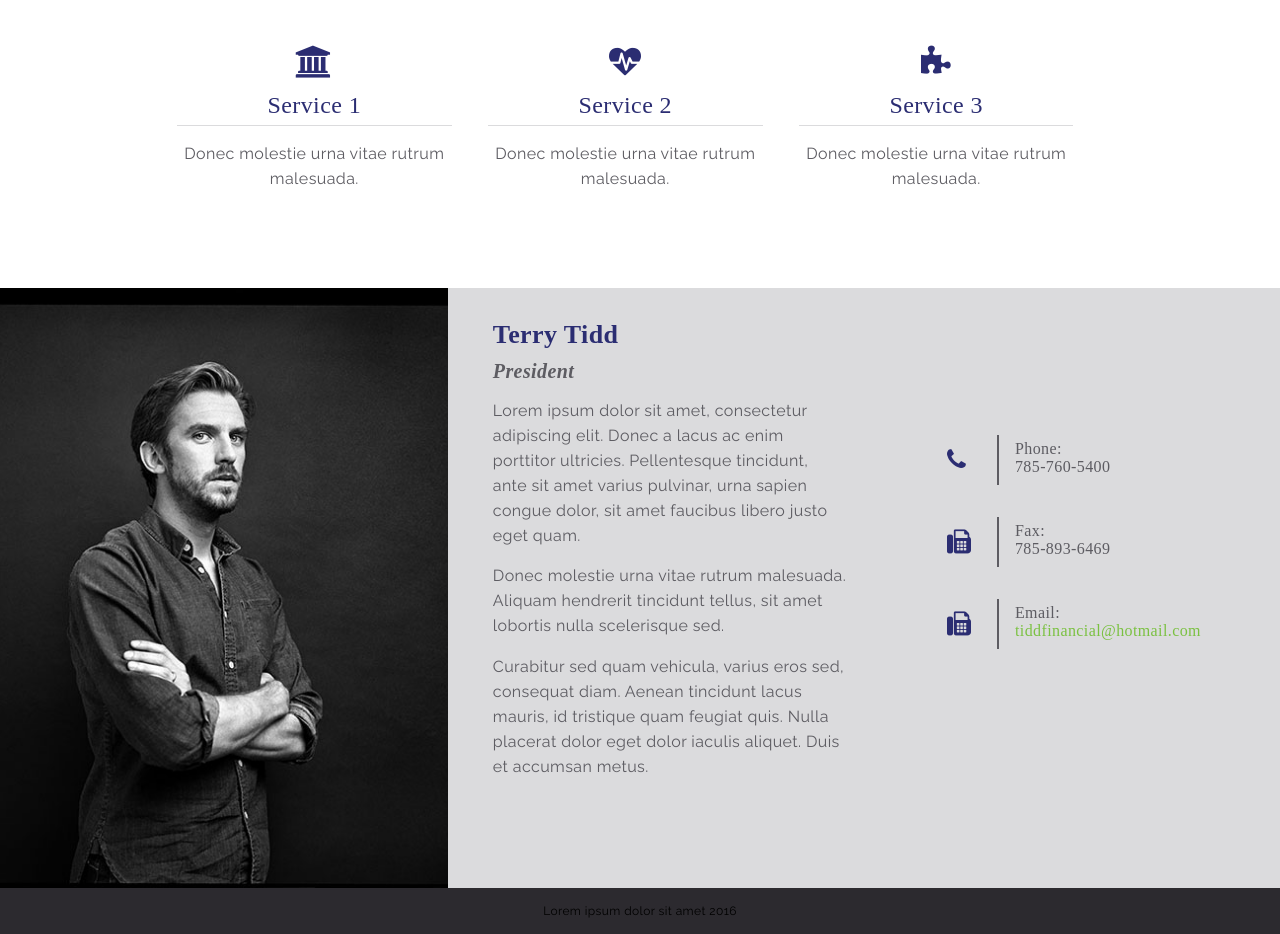
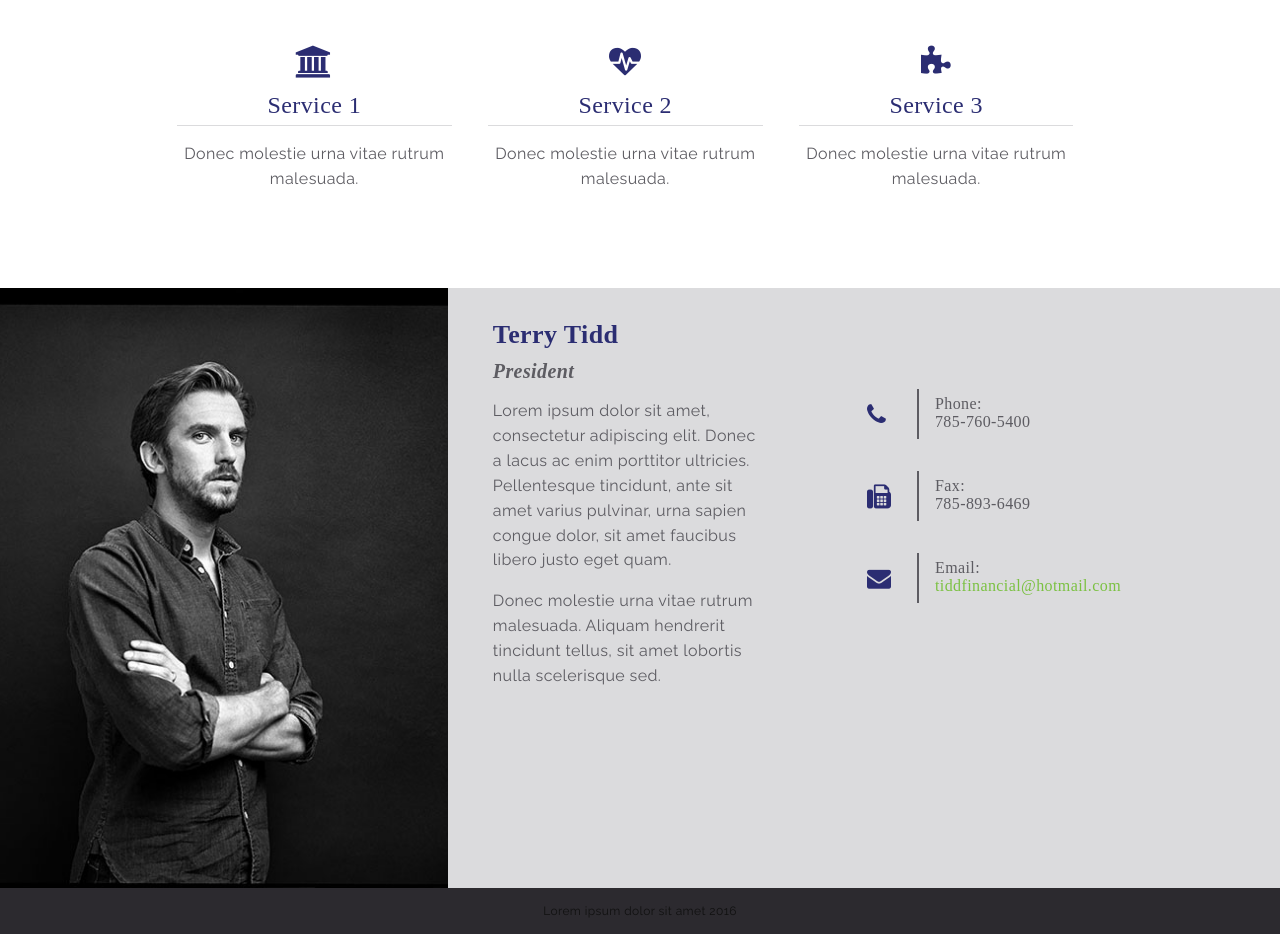
Before and after one commit to jjbert18/tidd-financial, a Jekyll site: the page built from index.html, in a window 1280 px wide, cut to the strip 354-1288 px from the top of the page. Built offline with Jekyll 4.4.1, drawn with Linux system fonts in a browser that asks for light colours; nearby versions of some CDN libraries.

Commit message:
file rename and minor placeholder content tweaks

```diff
--- a/_sass/components/about/_about.scss
+++ b/_sass/components/about/_about.scss
@@ -21,6 +21,7 @@
 
 .about-me__description {
     padding: 1em;
+    padding-right: 14%;
     position: relative;
     float: right;
     width: 64%;
--- a/_sass/components/header/_menu.scss
+++ b/_sass/components/header/_menu.scss
@@ -1,5 +1,5 @@
 .main-menu {
-    background-color: rgba($white, .9);
+    background-color: rgba($white, .8);
     display: block;
     position: relative;
     width: 100%;
@@ -30,7 +30,7 @@
     vertical-align: -0.3em;
 
     &:hover {
-        border-bottom-color: $gray-light;
+        border-bottom-color: rgba($gray-mid, .3);
         color: $green-bright;
     }
 }
--- a/_sass/global.scss
+++ b/_sass/global.scss
@@ -1,12 +1,6 @@
 /*
  * global.scss
  */
- @import 'vars/vars';
- @import "mixins/mixins";
- @import "typography";
- @import "layout";
- @import "components/components";
-
 *,
 *:before,
 *:after {
--- /dev/null
+++ b/_sass/styles.scss
@@ -0,0 +1,6 @@
+@import 'variables/variables';
+@import "mixins/mixins";
+@import "typography";
+@import "global";
+@import "layout";
+@import "components/components";
--- a/_sass/vars/_colors.scss
+++ b/_sass/variables/_colors.scss
@@ -5,4 +5,4 @@ $gray-light: #DBDBDD;
 $blue-bright: #2B2D72;
 $blue-dark: #131633;
 $green-bright: #7BC142;
-$black: #000000;
+$black: #111111;
--- /dev/null
+++ b/_sass/variables/variables.scss
@@ -0,0 +1,3 @@
+@import "colors";
+@import "sizing";
+@import "type";
--- a/_sass/vars/vars.scss
+++ /dev/null
@@ -1,3 +0,0 @@
-@import "vars/colors";
-@import "vars/sizing";
-@import "vars/type";
--- a/css/styles.scss
+++ b/css/styles.scss
@@ -3,4 +3,4 @@
 ---
 
 // Imports
-@import "global";
+@import "styles";
--- a/index.html
+++ b/index.html
@@ -55,8 +55,6 @@ title: Tidd Financial
                 <p>Lorem ipsum dolor sit amet, consectetur adipiscing elit. Donec a lacus ac enim porttitor ultricies. Pellentesque tincidunt, ante sit amet varius pulvinar, urna sapien congue dolor, sit amet faucibus libero justo eget quam. </p>
 
                 <p>Donec molestie urna vitae rutrum malesuada. Aliquam hendrerit tincidunt tellus, sit amet lobortis nulla scelerisque sed. </p>
-
-                <p>Curabitur sed quam vehicula, varius eros sed, consequat diam. Aenean tincidunt lacus mauris, id tristique quam feugiat quis. Nulla placerat dolor eget dolor iaculis aliquet. Duis et accumsan metus.</p>
             </div>
 
             <div class="about-me__contact-info">
@@ -82,7 +80,7 @@ title: Tidd Financial
 
                 <div class="contact-info__item">
                     <div class="contact-info__item-icon">
-                        <i class="fa fa-fax" aria-hidden="true"></i>
+                        <i class="fa fa-envelope" aria-hidden="true"></i>
                     </div>
                     <div class="contact-info__item-number">
                         Email: <br>
```
Also changed, not shown: _sass/variables/_sizing.scss (renamed from _sass/vars/_sizing.scss), _sass/variables/_type.scss (renamed from _sass/vars/_type.scss), 2 other files.
